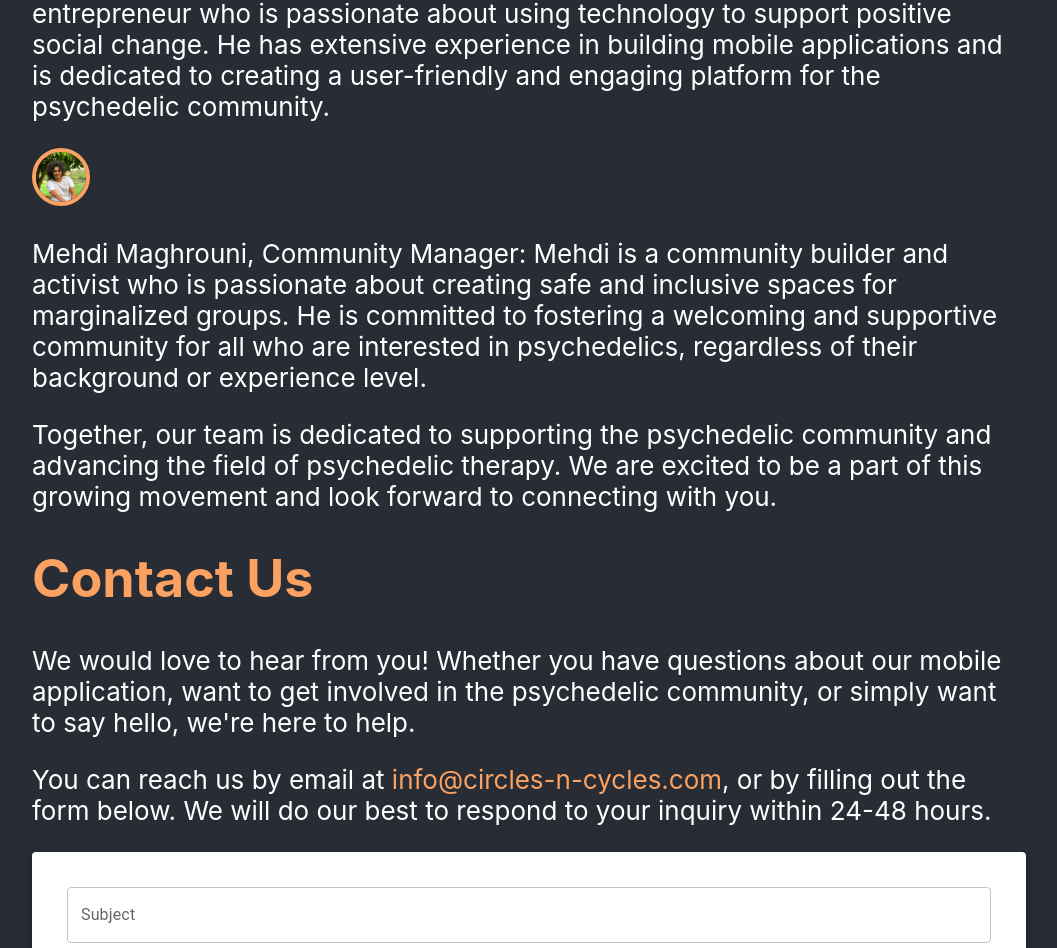
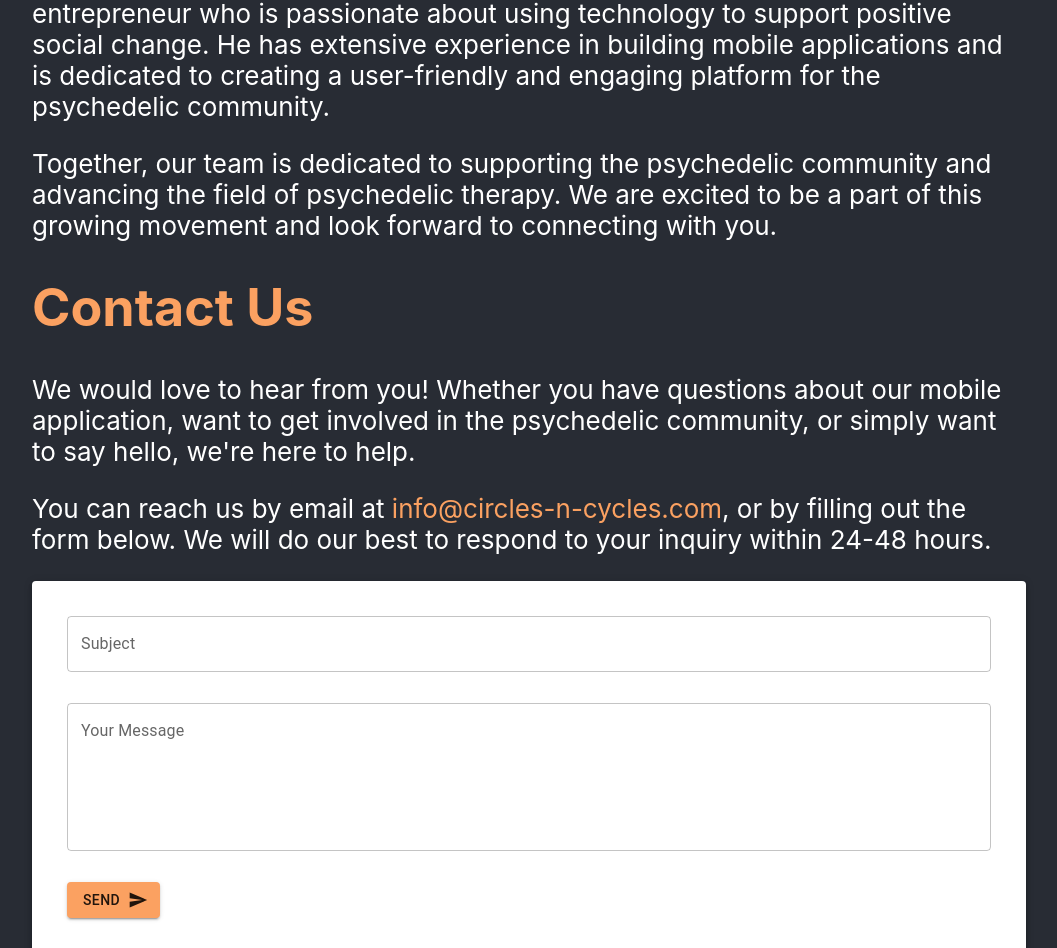
Before and after one commit to sharabiania/circles-website, a React (Create React App) app: page / in a window 1280 px wide. Shown: the part 1626-2574 px from the top of the page, without its empty margins (111-1168 px from the left). Built offline with nearby package versions, Linux system fonts and the light colour scheme.

Commit message:
update team

```diff
--- a/src/components/Team.jsx
+++ b/src/components/Team.jsx
@@ -16,10 +16,7 @@ export default function Team({ companyName }) {
     <p>
       Ali Sharabiani, CTO and Co-Founder: Ali is a skilled software developer and entrepreneur who is passionate about using technology to support positive social change. He has extensive experience in building mobile applications and is dedicated to creating a user-friendly and engaging platform for the psychedelic community.
     </p>
-    <img className="team-profile-pic" src={mahdi} width={50} />
-    <p>
-      Mehdi Maghrouni, Community Manager: Mehdi is a community builder and activist who is passionate about creating safe and inclusive spaces for marginalized groups. He is committed to fostering a welcoming and supportive community for all who are interested in psychedelics, regardless of their background or experience level.
-    </p>
+
     <p>
       Together, our team is dedicated to supporting the psychedelic community and advancing the field of psychedelic therapy. We are excited to be a part of this growing movement and look forward to connecting with you.
     </p>
```
